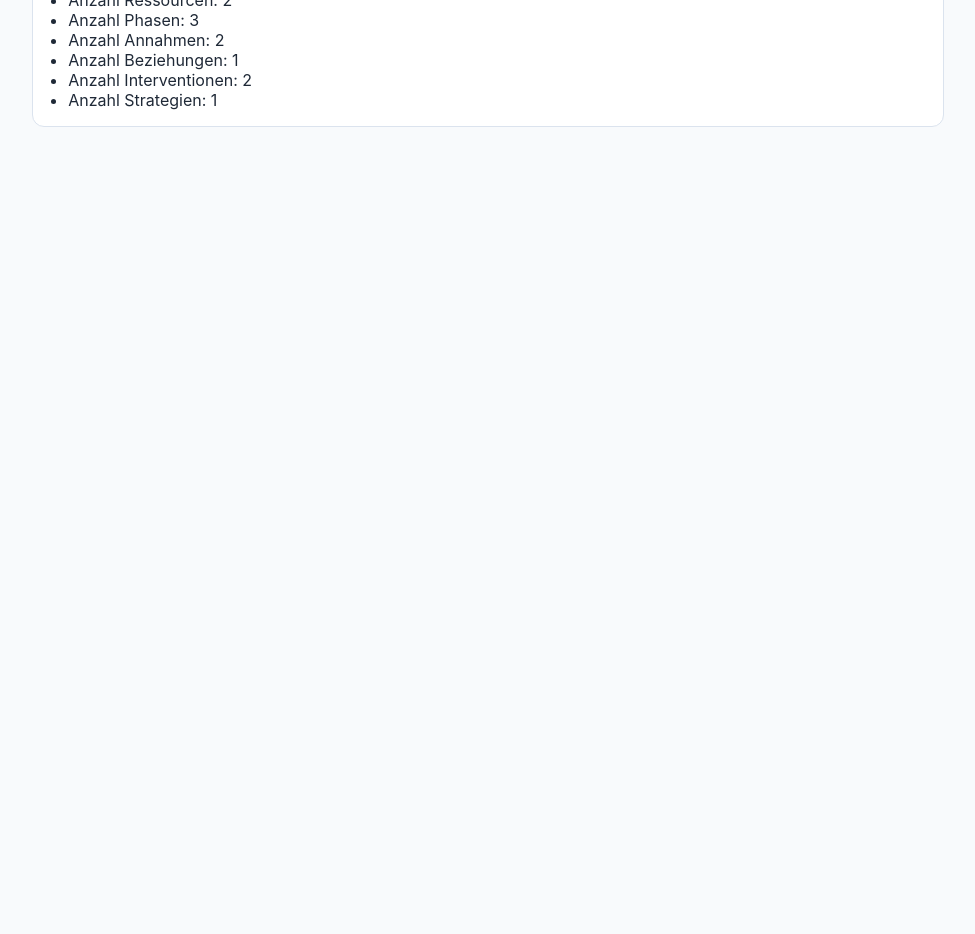
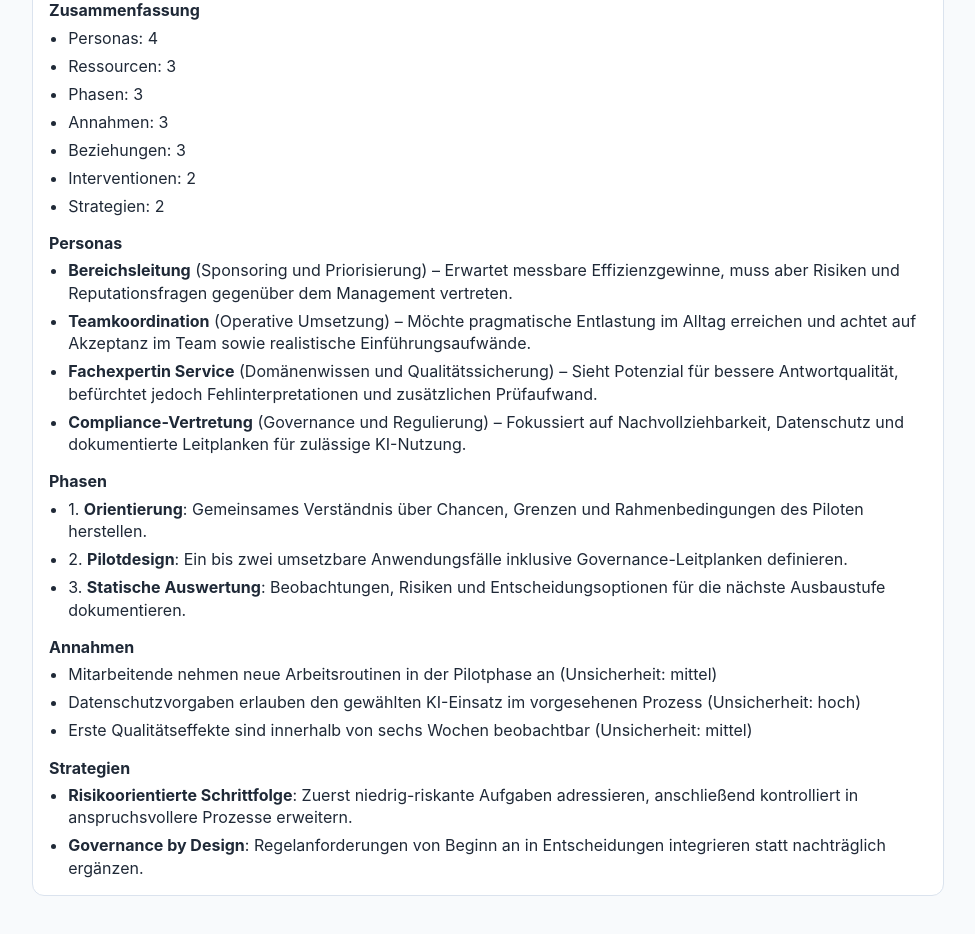
Before and after one commit to Mudler17/szenario-lab, a React (Vite) app: page / in a window 1280 px wide. Shown: the part 440-1374 px from the top of the page, without its empty margins (152-1127 px from the left). Before the commit the page ends 800 px from the top, so only its background shows below. Built offline with nearby package versions, Linux system fonts and the light colour scheme.

Commit message:
Expand static pilot scenario and read-only preview

```diff
--- a/src/components/ScenarioPreview.jsx
+++ b/src/components/ScenarioPreview.jsx
@@ -5,14 +5,52 @@ function ScenarioPreview() {
     <section className="scenario-preview" aria-label="Beispielszenario Vorschau">
       <h2>{exampleScenario.name}</h2>
       <p>{exampleScenario.description}</p>
+
+      <h3>Zusammenfassung</h3>
       <ul>
-        <li>Anzahl Personas: {exampleScenario.personas.length}</li>
-        <li>Anzahl Ressourcen: {exampleScenario.resources.length}</li>
-        <li>Anzahl Phasen: {exampleScenario.phases.length}</li>
-        <li>Anzahl Annahmen: {exampleScenario.assumptions.length}</li>
-        <li>Anzahl Beziehungen: {exampleScenario.relationships.length}</li>
-        <li>Anzahl Interventionen: {exampleScenario.interventions.length}</li>
-        <li>Anzahl Strategien: {exampleScenario.strategies.length}</li>
+        <li>Personas: {exampleScenario.personas.length}</li>
+        <li>Ressourcen: {exampleScenario.resources.length}</li>
+        <li>Phasen: {exampleScenario.phases.length}</li>
+        <li>Annahmen: {exampleScenario.assumptions.length}</li>
+        <li>Beziehungen: {exampleScenario.relationships.length}</li>
+        <li>Interventionen: {exampleScenario.interventions.length}</li>
+        <li>Strategien: {exampleScenario.strategies.length}</li>
+      </ul>
+
+      <h3>Personas</h3>
+      <ul>
+        {exampleScenario.personas.map((persona) => (
+          <li key={persona.id}>
+            <strong>{persona.name}</strong> ({persona.role}) – {persona.perspective}
+          </li>
+        ))}
+      </ul>
+
+      <h3>Phasen</h3>
+      <ul>
+        {exampleScenario.phases.map((phase) => (
+          <li key={phase.id}>
+            {phase.order}. <strong>{phase.name}</strong>: {phase.goal}
+          </li>
+        ))}
+      </ul>
+
+      <h3>Annahmen</h3>
+      <ul>
+        {exampleScenario.assumptions.map((assumption) => (
+          <li key={assumption.id}>
+            {assumption.name} (Unsicherheit: {assumption.uncertainty})
+          </li>
+        ))}
+      </ul>
+
+      <h3>Strategien</h3>
+      <ul>
+        {exampleScenario.strategies.map((strategy) => (
+          <li key={strategy.id}>
+            <strong>{strategy.name}</strong>: {strategy.guidingLogic}
+          </li>
+        ))}
       </ul>
     </section>
   );
--- a/src/domain/seeds/exampleScenario.js
+++ b/src/domain/seeds/exampleScenario.js
@@ -1,34 +1,143 @@
 export const exampleScenario = {
   id: 'scenario-example-001',
-  name: 'Pilot: Teamübergreifende Prozessabstimmung',
+  name: 'Pilot: KI-Einführung in einem Bereichsteam',
   description:
-    'Ein statisches Beispielszenario zur Vorbereitung des ersten Fachmoduls ohne Simulation oder Persistenz.',
+    'Ein Bereichsteam prüft, wie KI verantwortungsvoll in Arbeitsprozesse eingeführt werden kann. Dabei bestehen unterschiedliche Erwartungen, Unsicherheiten und Governance-Anforderungen.',
   personas: [
-    { id: 'persona-1', name: 'Teamleitung Operations' },
-    { id: 'persona-2', name: 'Projektkoordination' },
-    { id: 'persona-3', name: 'Fachbereich Service' }
+    {
+      id: 'persona-1',
+      name: 'Bereichsleitung',
+      role: 'Sponsoring und Priorisierung',
+      perspective:
+        'Erwartet messbare Effizienzgewinne, muss aber Risiken und Reputationsfragen gegenüber dem Management vertreten.'
+    },
+    {
+      id: 'persona-2',
+      name: 'Teamkoordination',
+      role: 'Operative Umsetzung',
+      perspective:
+        'Möchte pragmatische Entlastung im Alltag erreichen und achtet auf Akzeptanz im Team sowie realistische Einführungsaufwände.'
+    },
+    {
+      id: 'persona-3',
+      name: 'Fachexpertin Service',
+      role: 'Domänenwissen und Qualitätssicherung',
+      perspective:
+        'Sieht Potenzial für bessere Antwortqualität, befürchtet jedoch Fehlinterpretationen und zusätzlichen Prüfaufwand.'
+    },
+    {
+      id: 'persona-4',
+      name: 'Compliance-Vertretung',
+      role: 'Governance und Regulierung',
+      perspective:
+        'Fokussiert auf Nachvollziehbarkeit, Datenschutz und dokumentierte Leitplanken für zulässige KI-Nutzung.'
+    }
   ],
   resources: [
-    { id: 'resource-1', name: 'Budget Q3' },
-    { id: 'resource-2', name: 'Moderationszeit' }
+    {
+      id: 'resource-1',
+      name: 'Leitfaden Verantwortungsvolle KI',
+      type: 'Dokument',
+      description: 'Interne Richtlinie mit Mindestanforderungen für Transparenz, Freigabe und Monitoring.'
+    },
+    {
+      id: 'resource-2',
+      name: 'Zeitfenster Pilotphase',
+      type: 'Kapazität',
+      description: 'Sechs Wochen reservierte Teamzeit für Analyse, Tests und Abstimmungsschleifen.'
+    },
+    {
+      id: 'resource-3',
+      name: 'Use-Case Backlog',
+      type: 'Arbeitsartefakt',
+      description: 'Priorisierte Liste potenzieller KI-Anwendungsfälle aus dem Bereichsteam.'
+    }
   ],
   phases: [
-    { id: 'phase-1', name: 'Vorbereitung' },
-    { id: 'phase-2', name: 'Abstimmung' },
-    { id: 'phase-3', name: 'Nachbereitung' }
+    {
+      id: 'phase-1',
+      name: 'Orientierung',
+      order: 1,
+      goal: 'Gemeinsames Verständnis über Chancen, Grenzen und Rahmenbedingungen des Piloten herstellen.'
+    },
+    {
+      id: 'phase-2',
+      name: 'Pilotdesign',
+      order: 2,
+      goal: 'Ein bis zwei umsetzbare Anwendungsfälle inklusive Governance-Leitplanken definieren.'
+    },
+    {
+      id: 'phase-3',
+      name: 'Statische Auswertung',
+      order: 3,
+      goal: 'Beobachtungen, Risiken und Entscheidungsoptionen für die nächste Ausbaustufe dokumentieren.'
+    }
   ],
   assumptions: [
-    { id: 'assumption-1', name: 'Teilnahmequote bleibt stabil' },
-    { id: 'assumption-2', name: 'Keine zusätzlichen Compliance-Auflagen' }
+    {
+      id: 'assumption-1',
+      name: 'Mitarbeitende nehmen neue Arbeitsroutinen in der Pilotphase an',
+      uncertainty: 'mittel'
+    },
+    {
+      id: 'assumption-2',
+      name: 'Datenschutzvorgaben erlauben den gewählten KI-Einsatz im vorgesehenen Prozess',
+      uncertainty: 'hoch'
+    },
+    {
+      id: 'assumption-3',
+      name: 'Erste Qualitätseffekte sind innerhalb von sechs Wochen beobachtbar',
+      uncertainty: 'mittel'
+    }
   ],
   relationships: [
-    { id: 'relationship-1', from: 'persona-1', to: 'persona-2', type: 'koordiniert' }
+    {
+      id: 'relationship-1',
+      from: 'persona-1',
+      to: 'persona-2',
+      trust: 'hoch',
+      tension: 'mittel',
+      influence: 'hoch'
+    },
+    {
+      id: 'relationship-2',
+      from: 'persona-2',
+      to: 'persona-3',
+      trust: 'mittel',
+      tension: 'niedrig',
+      influence: 'mittel'
+    },
+    {
+      id: 'relationship-3',
+      from: 'persona-4',
+      to: 'persona-1',
+      trust: 'mittel',
+      tension: 'mittel',
+      influence: 'hoch'
+    }
   ],
   interventions: [
-    { id: 'intervention-1', name: 'Wöchentlicher Sync-Termin' },
-    { id: 'intervention-2', name: 'Gemeinsames Priorisierungsboard' }
+    {
+      id: 'intervention-1',
+      name: 'Wöchentlicher Governance-Check-in',
+      goal: 'Offene Compliance-Fragen frühzeitig klären und Unsicherheiten transparent machen.'
+    },
+    {
+      id: 'intervention-2',
+      name: 'Use-Case Review im Teamforum',
+      goal: 'Nutzerperspektiven bündeln und die Auswahl auf tragfähige Pilotfälle fokussieren.'
+    }
   ],
   strategies: [
-    { id: 'strategy-1', name: 'Schrittweise Einführung' }
+    {
+      id: 'strategy-1',
+      name: 'Risikoorientierte Schrittfolge',
+      guidingLogic: 'Zuerst niedrig-riskante Aufgaben adressieren, anschließend kontrolliert in anspruchsvollere Prozesse erweitern.'
+    },
+    {
+      id: 'strategy-2',
+      name: 'Governance by Design',
+      guidingLogic: 'Regelanforderungen von Beginn an in Entscheidungen integrieren statt nachträglich ergänzen.'
+    }
   ]
 };
--- a/src/styles/global.css
+++ b/src/styles/global.css
@@ -63,7 +63,6 @@ body {
   color: #64748b;
 }
 
-
 .scenario-preview {
   margin-top: 1.5rem;
   background: #ffffff;
@@ -77,12 +76,23 @@ body {
   font-size: 1.2rem;
 }
 
+.scenario-preview h3 {
+  margin: 1rem 0 0.35rem;
+  font-size: 1rem;
+}
+
 .scenario-preview p {
   margin: 0.5rem 0 0;
   color: #475569;
+  line-height: 1.45;
 }
 
 .scenario-preview ul {
-  margin: 0.75rem 0 0;
+  margin: 0.4rem 0 0;
   padding-left: 1.2rem;
 }
+
+.scenario-preview li {
+  margin-top: 0.35rem;
+  line-height: 1.4;
+}
```
Also changed, not shown: 1 other file (tests, documents, lock files or other folders).
